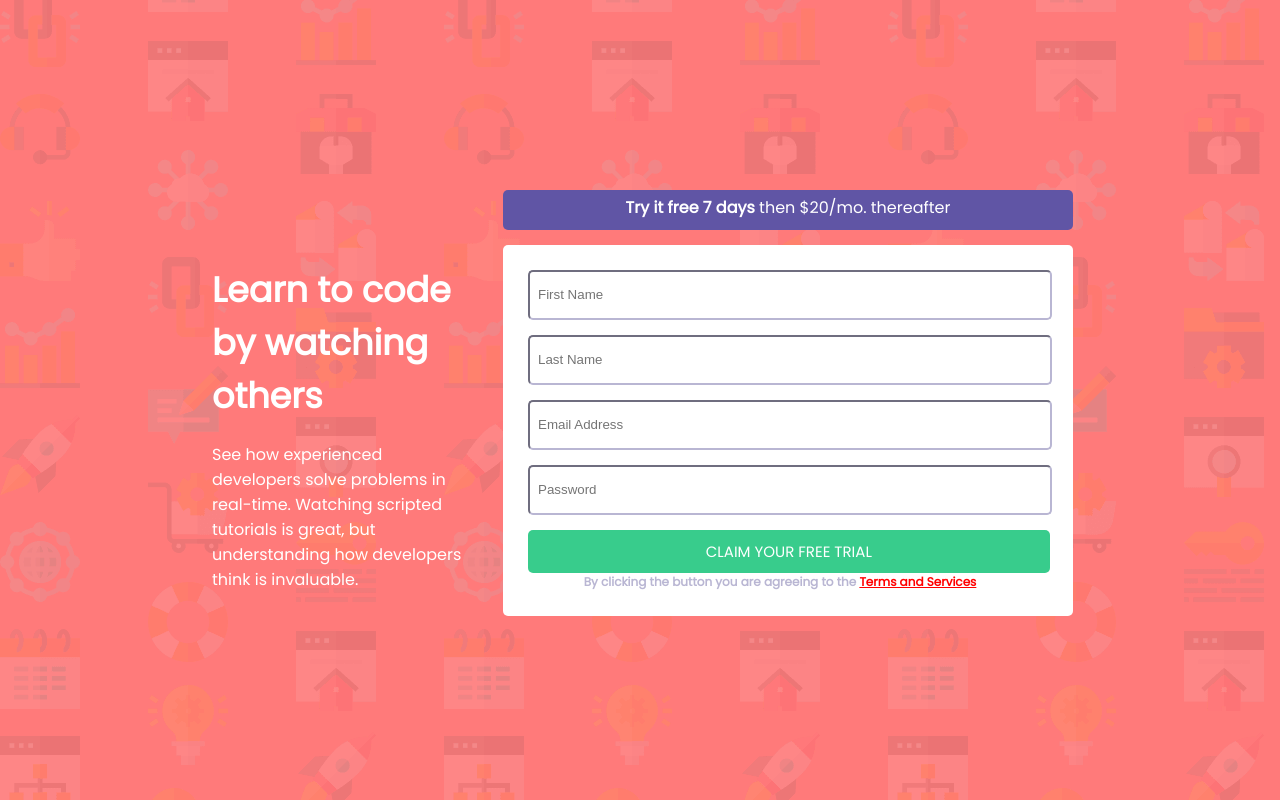
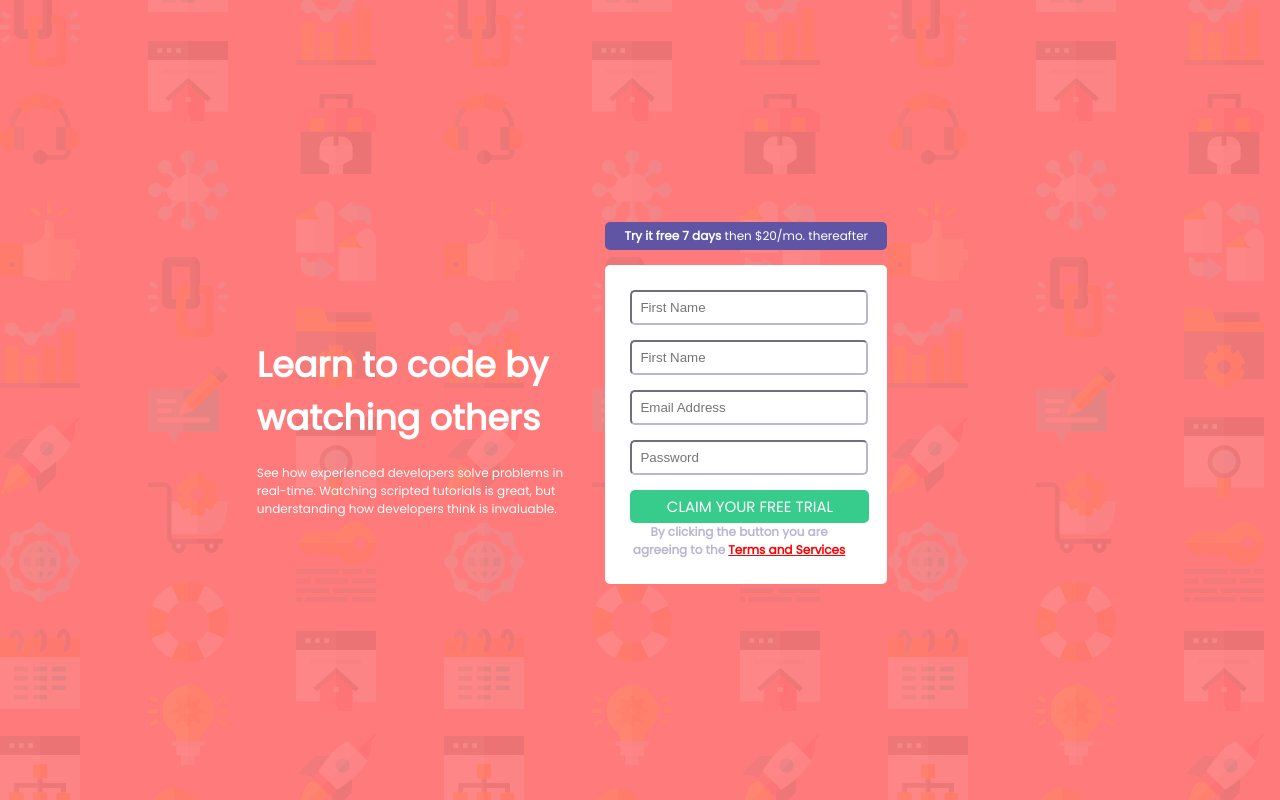
Before and after one commit to Agbetilefiyin/Responsiveness, a plain HTML site: page index.html in a window 1280 px wide. Drawn offline with Linux system fonts and the light colour scheme.

Commit message:
Add files via upload

```diff
--- a/index.html
+++ b/index.html
@@ -22,10 +22,18 @@
                 </div>
                 <div class="bottom">
                     <form>
-                        <input name="first name" type="text" placeholder="First Name" class="form-control">
-                        <p><input name="last name" type="text" placeholder="Last Name" class="form-control"></p>
-                        <p><input name="email" type="email" placeholder="Email Address" class="form-control"></p>
-                        <p><input name="password" type="password" placeholder="Password" class="form-control"></p>
+                        <div>
+                            <input name="first name" type="text" placeholder="First Name" class="form-control">
+                        </div>
+                        <div>
+                            <input name="first name" type="text" placeholder="First Name" class="form-control">
+                        </div>
+                        <div>
+                            <input name="email" type="email" placeholder="Email Address" class="form-control">
+                        </div>
+                        <div>
+                            <input name="password" type="password" placeholder="Password" class="form-control">
+                        </div>
                         <button>CLAIM YOUR FREE TRIAL</button>
                         <h4><p>By clicking the button you are agreeing to the <a href="yo" style="color: red;">Terms and Services</a></p></h4>
                     </form>
--- a/style.css
+++ b/style.css
@@ -18,18 +18,14 @@ main {
     justify-content: center;
     align-items: center;
     height: 100vh;
+    font-size: 12px;
 }
-
 .first {
     margin-top: 65px;
     padding: 0 20px;
     text-align: left;
-    width: 35em;
+    width: 35%;
 }
-
-/* .first {
-    height: 200px;
-  } */
 .ferst {
     color: white;
     font-size: 35px;
@@ -48,9 +44,9 @@ main {
     border-radius: 5px;
     /* margin:70% 10px 20px 0; */
     margin: 15px 15px;
-    width: 35em;
+    width: 60%;
     text-align: center;
-    height: 30px;
+    height: 20%;
     padding: 5px 5px;
     margin-top: 20px;
 }
@@ -64,15 +60,15 @@ main {
     margin: 15px 15px;
     text-align: center;
     padding: 5px 5px;
-    width: 35em;
+    width: 60%;
 }
 .bottom h4{
     color: hsl(246, 25%, 77%);
     font-size: 12px;
 }
 .bottom button {
-    width: 103.5%;
-    padding: 10px 5px;
+    width: 110%;
+    padding: 5px 5px;
     border-radius: 5px;
     background-color: hsl(154, 59%, 51%);
     border: 0px;
@@ -84,7 +80,7 @@ main {
 
 form {
     position: relative;
-    width: 90%;
+    width: 80%;
     border-radius: 30px;
     background: #fff;
     padding-top: 20px;
@@ -95,7 +91,7 @@ form {
 input {
     width: 100%;
     margin-bottom: 15px;
-    height: 30px;
+    height: 15px;
     border-radius: 5px;
     border-color: hsl(246, 25%, 77%);
     box-shadow: none;
```
